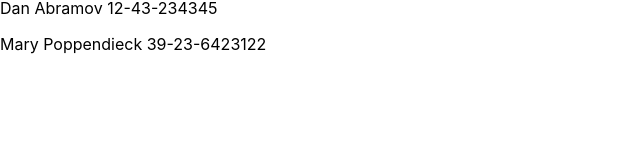
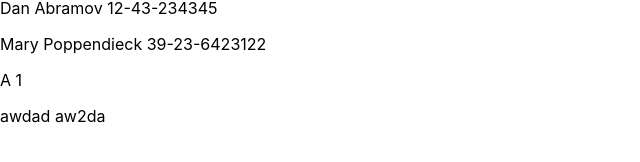
Before and after one commit to OscarSoanes/FSO-Submissions, a React (Create React App) app in the folder part2/phonebook/: page / in a window 1280 px wide. Shown: the part 352-514 px from the top of the page, without its empty margins (0-640 px from the left). Built offline with nearby package versions, Linux system fonts and the light colour scheme; data requests are answered from the project's data file; the HTML template or start-up script is replaced by a standard one.

Commit message:
Ability to add people via the people service

```diff
--- a/part2/phonebook/db.json
+++ b/part2/phonebook/db.json
@@ -1,5 +1,5 @@
 {
-  "persons":[
+  "persons": [
     {
       "name": "Arto Hellas",
       "number": "040-123456",
@@ -19,6 +19,16 @@
       "name": "Mary Poppendieck",
       "number": "39-23-6423122",
       "id": 4
+    },
+    {
+      "name": "A",
+      "number": "1",
+      "id": 5
+    },
+    {
+      "name": "awdad",
+      "number": "aw2da",
+      "id": 6
     }
   ]
 }
--- a/part2/phonebook/src/App.js
+++ b/part2/phonebook/src/App.js
@@ -46,13 +46,16 @@
 
     const personObject = {
       name: newName,
-      id: persons.length,
       number: newNumber
     };
 
-    setPersons(persons.concat(personObject));
-    setNewName("");
-    setNewNumber("");
+    peopleService
+      .create(personObject)
+      .then(returnedPerson => {
+        setPersons(persons.concat(returnedPerson));
+        setNewName("");
+        setNewNumber("");
+      })
   }
 
   return (
```
